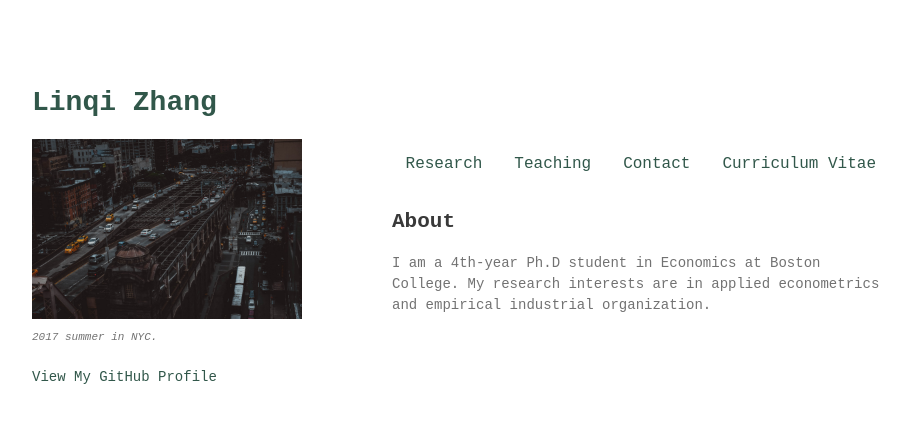
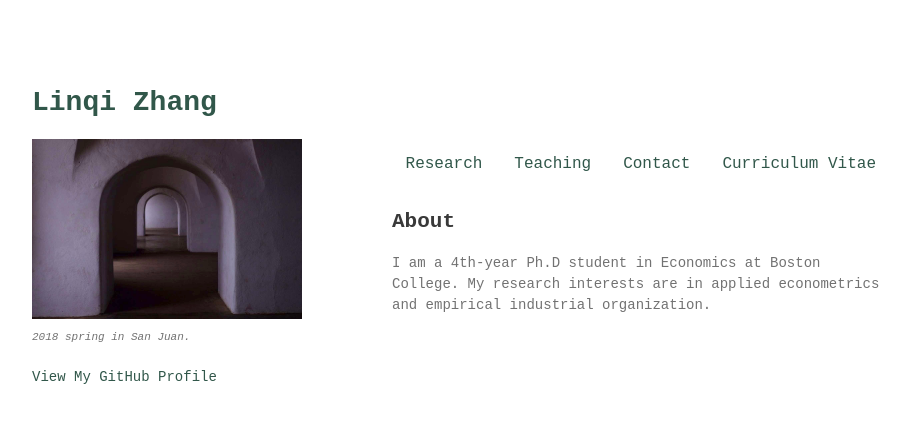
Before and after one commit to zhanglinqi/zhanglinqi.github.io, a Jekyll site: the page built from index.md, in a window 1280 px wide. Shown: the top 423 px of the page, without its empty margins (178-1088 px from the left). Built offline with Jekyll 4.4.1, drawn with Linux system fonts in a browser that asks for light colours.

Commit message:
change pic

```diff
--- a/_config.yml
+++ b/_config.yml
@@ -1,5 +1,5 @@
 title: Linqi Zhang
-logo: /assets/img/IMG_7523.JPG
+logo: /assets/img/IMG_7524.JPG
 description:
 show_downloads: false
 google_analytics:
--- a/_layouts/contact.html
+++ b/_layouts/contact.html
@@ -21,7 +21,7 @@
           <p>
             <em>
               <small>
-                2017 summer in NYC.
+                2018 spring in San Juan.
               </small>
             </em>
           </p>
--- a/_layouts/cv.html
+++ b/_layouts/cv.html
@@ -21,7 +21,7 @@
           <p>
             <em>
               <small>
-                2017 summer in NYC.
+                2018 spring in San Juan.
               </small>
             </em>
           </p>
--- a/_layouts/default.html
+++ b/_layouts/default.html
@@ -21,7 +21,7 @@
           <p>
             <em>
               <small>
-                2017 summer in NYC.
+                2018 spring in San Juan.
               </small>
             </em>
           </p>
--- a/_layouts/research.html
+++ b/_layouts/research.html
@@ -21,7 +21,7 @@
           <p>
             <em>
               <small>
-                2017 summer in NYC.
+                2018 spring in San Juan.
               </small>
             </em>
           </p>
--- a/_layouts/teaching.html
+++ b/_layouts/teaching.html
@@ -21,7 +21,7 @@
           <p>
             <em>
               <small>
-                2017 summer in NYC.
+                2018 spring in San Juan.
               </small>
             </em>
           </p>
```
Also changed, not shown: assets/img/IMG_7524.jpg (added).
